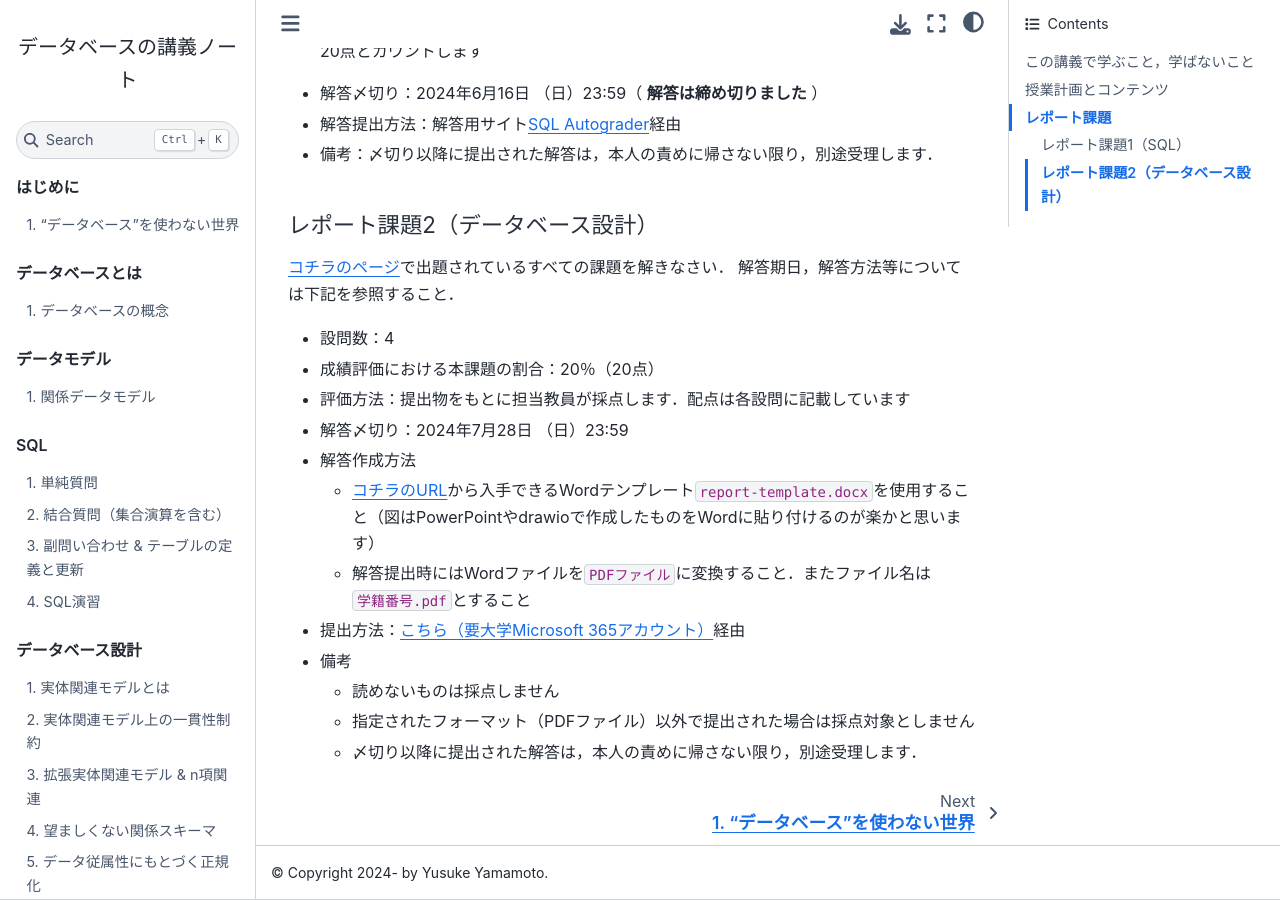
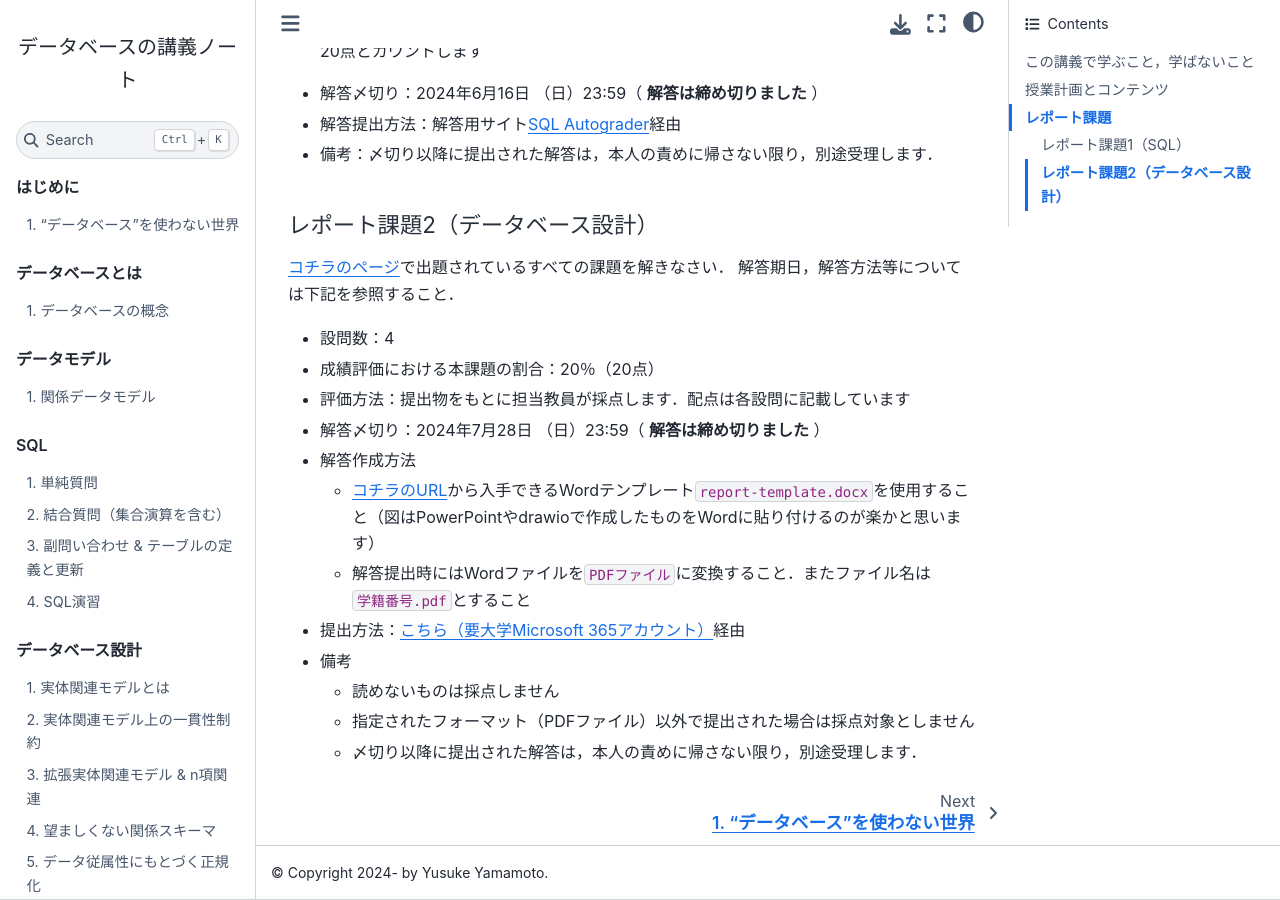
Before and after one commit to hontolab-courses/database-lecturenote, a Jupyter Book: the page built from index.md, in a window 1280 px wide and 900 px high, scrolled down 2354 px. Built offline with Jupyter Book 1.0.4 settings and Sphinx 7.4.7 and the Sphinx Book theme 1.1.4, drawn with Linux system fonts in a browser that asks for light colours.

Commit message:
レポート回答受付終了

```diff
--- a/index.md
+++ b/index.md
@@ -83,7 +83,7 @@ PDF資料が欲しい方は[コチラ]()からダウンロードしてくださ
 - 設問数：4
 - 成績評価における本課題の割合：20％（20点）
 - 評価方法：提出物をもとに担当教員が採点します．配点は各設問に記載しています
-- 解答〆切り：2024年7月28日 （日）23:59
+- 解答〆切り：2024年7月28日 （日）23:59（ **解答は締め切りました** ）
 - 解答作成方法
 	* [コチラのURL](https://bit.ly/45K0rVI)から入手できるWordテンプレート`report-template.docx`を使用すること（図はPowerPointやdrawioで作成したものをWordに貼り付けるのが楽かと思います）
 	* 解答提出時にはWordファイルを`PDFファイル`に変換すること．またファイル名は`学籍番号.pdf`とすること
```
